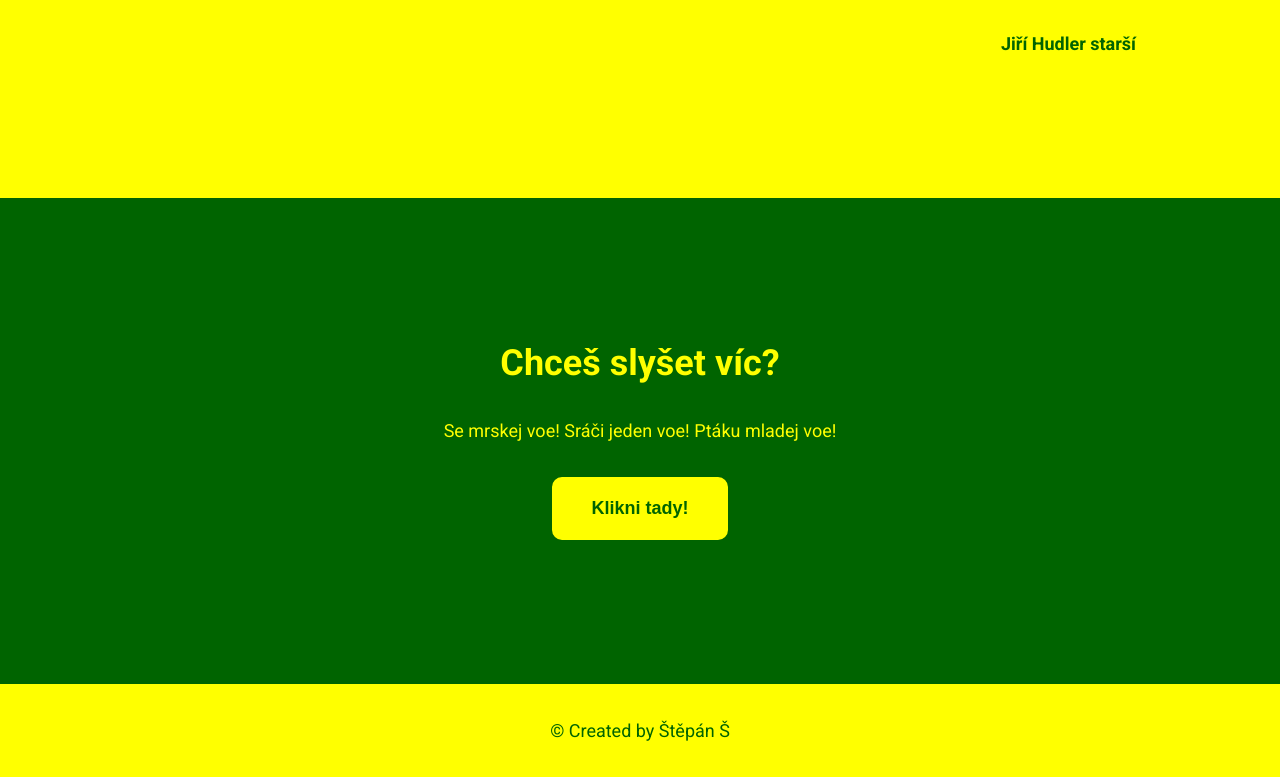
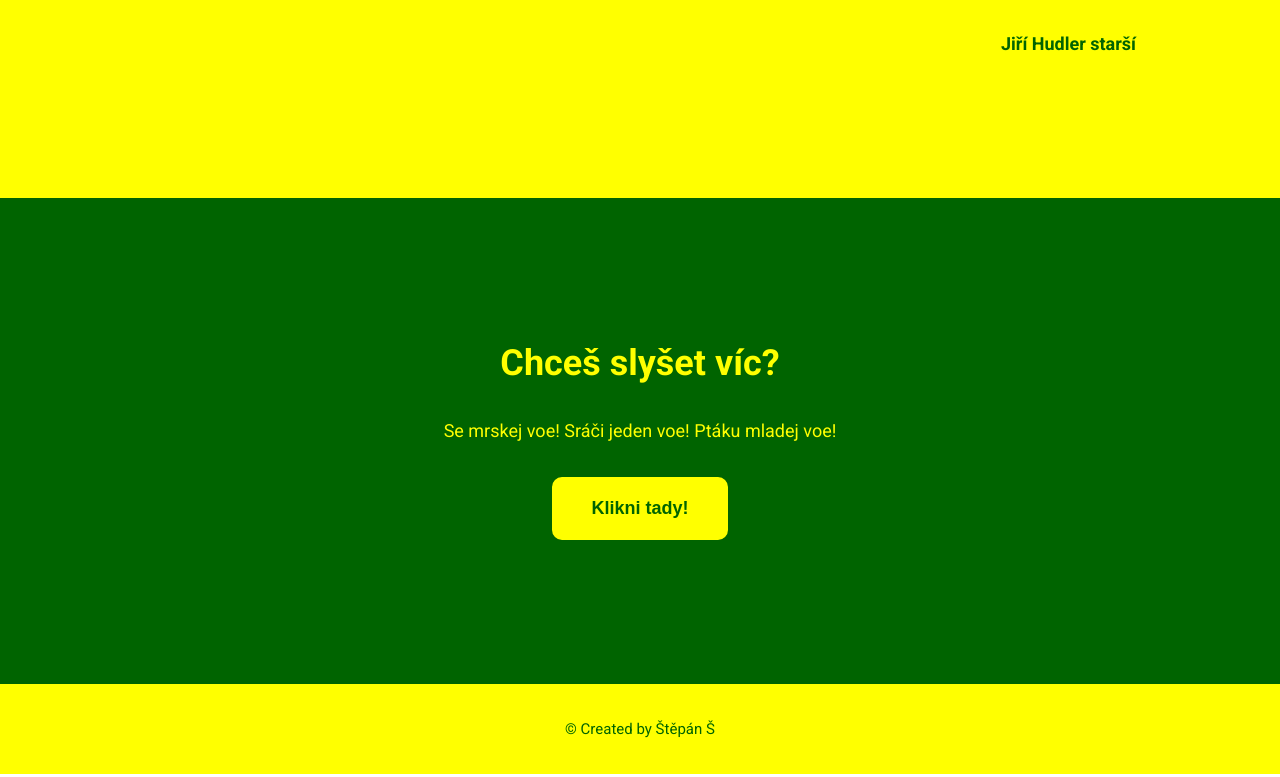
Before and after one commit to stepanstas/landing-page, a plain HTML site: page index.html in a window 1280 px wide. Shown: the part 1615-2392 px from the top of the page. Drawn offline with Linux system fonts and the light colour scheme.

Commit message:
Update footer

```diff
--- a/index.html
+++ b/index.html
@@ -78,7 +78,7 @@
 
         </main>
         <footer>
-            <p>&#169; Created by Štěpán Š</p>
+            <small>&#169; Created by Štěpán Š</small>
         </footer>
     </div>
 
```
